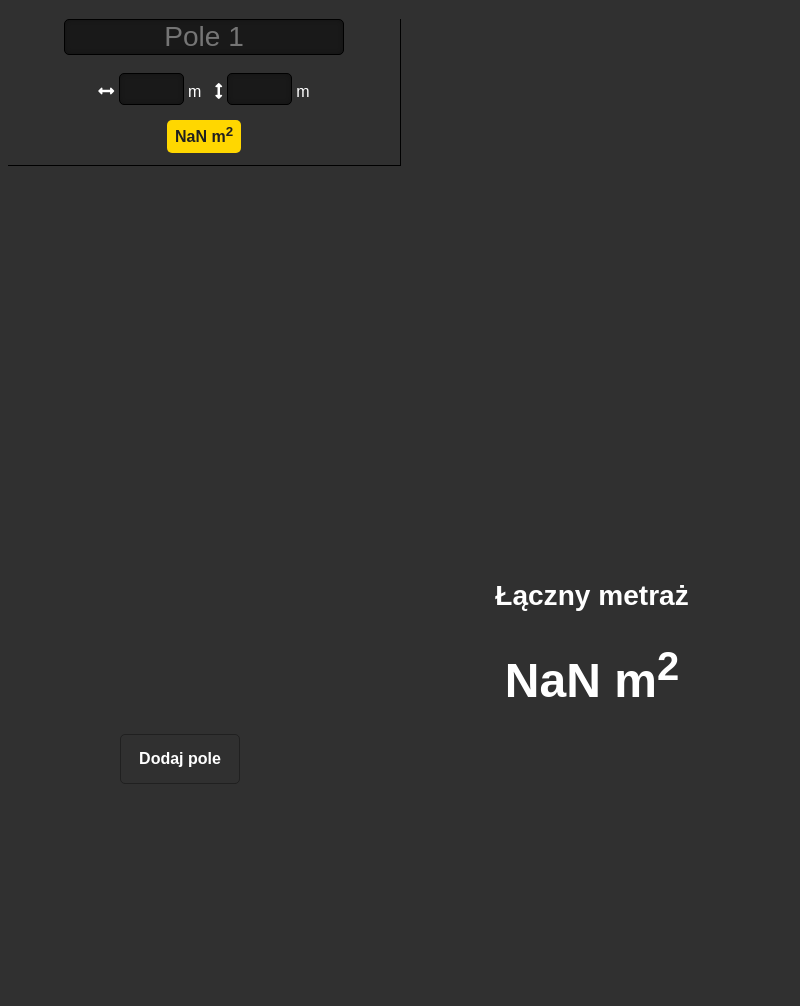
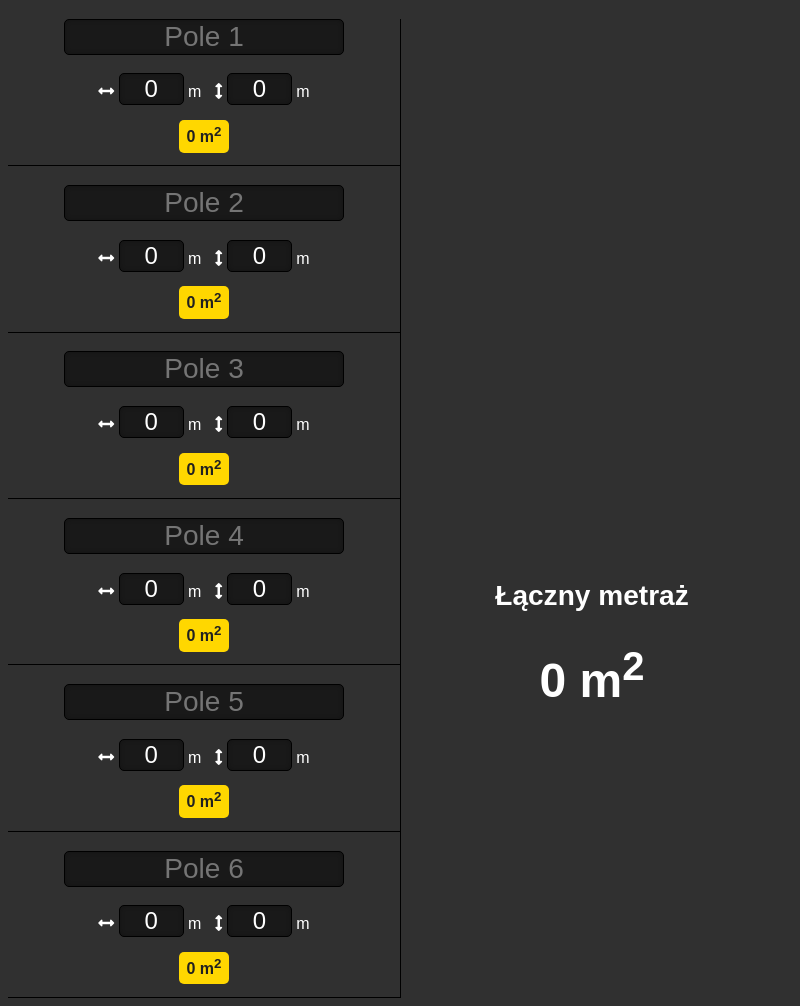
Before and after one commit to Kamyil/Pomieszczeniometr, an Electron app: page index.html in a window 800 px wide. Before the commit the page ends 800 px from the top, so only its background shows below. Drawn offline with Linux system fonts and the light colour scheme.

Commit message:
App Works. It's currently in beta version (0.8)

```diff
--- a/index.html
+++ b/index.html
@@ -4,7 +4,7 @@
     <meta charset="UTF-8">
     <meta name="viewport" content="width=device-width, initial-scale=1.0">
     <meta http-equiv="X-UA-Compatible" content="ie=edge">
-    <title>Pomieszczeniometr</title>
+    <title>Pomieszczeniometr [DEMO]</title>
 
 <link rel="stylesheet" href="css/style.css">
 <link rel="stylesheet" href="css/fontawesome-all.css">
@@ -21,37 +21,44 @@
      <div class="rooms" id="rooms" >
             <div class="room" id="r1">
                 <h3><input type="text" name="" id="" placeholder="Pole 1"></h3>
-                <label for=""><i class="fas fa-arrows-alt-h"></i></label> <input type="number" ng-model="height1"> m &nbsp;
-                <label for=""><i class="fas fa-arrows-alt-v"></i></label> <input type="number" ng-model="width1"> m <br><br>
-                <label for="" class="totalSingle">{{ height1*width1 }} m<sup>2</sup></label>
+                <label for=""><i class="fas fa-arrows-alt-h"></i></label> <input type="number" ng-model="height1" ng-init="height1='0'" value="0" > m &nbsp;
+                <label for=""><i class="fas fa-arrows-alt-v"></i></label> <input type="number" ng-model="width1" ng-init="width1='0'" value="0"> m <br><br>
+                <label for="" class="totalSingle">{{ (+height1*width1) }} m<sup>2</sup></label>
             </div>
 
-           <!-- <div class="room" id="r2">
-              <h3><input type="text" name="" id="" placeholder="Pokój 2"></h3>
-               <label for="">Długość:</label>&nbsp;&nbsp;&nbsp; <input type="number" name="height" id="dlugosc" ng-model="height2"> m <br><br>
-                <label for="">Szerokość:</label> <input type="number" name="width" id="szerokosc" ng-model="width2"> m<br><br>
-                Łącznie:<label for="" class="totalSingle"> {{ height2*width2 }} m<sup>2</sup></label>
+           <div class="room" id="r2">
+            <h3><input type="text" name="" id="" placeholder="Pole 2"></h3>
+            <label for=""><i class="fas fa-arrows-alt-h"></i></label> <input type="number" ng-model="height2" ng-init="height2='0'" value="0" > m &nbsp;
+            <label for=""><i class="fas fa-arrows-alt-v"></i></label> <input type="number" ng-model="width2" ng-init="width2='0'" value="0"> m <br><br>
+            <label for="" class="totalSingle">{{ height2*width2 }} m<sup>2</sup></label>
            </div>
            <div class="room" id="r3">
-              <h3><input type="text" name="" id="" placeholder="Pokój 3"></h3>
-              <label for=""> Długość:</label>  &nbsp;&nbsp;&nbsp; <input type="number" name="height" id="dlugosc" ng-model="height3"> m <br><br>
-                <label for="">Szerokość:</label> <input type="number" name="width" id="szerokosc" ng-model="width3"> m<br><br>
-               Łącznie:<label for="" class="totalSingle"> {{ height3*width3 }} m <sup>2</sup></label>
+            <h3><input type="text" name="" id="" placeholder="Pole 3"></h3>
+            <label for=""><i class="fas fa-arrows-alt-h"></i></label> <input type="number" ng-model="height3" ng-init="height3='0'" value="0"> m &nbsp;
+            <label for=""><i class="fas fa-arrows-alt-v"></i></label> <input type="number" ng-model="width3" ng-init="width3='0'" value="0"> m <br><br>
+            <label for="" class="totalSingle">{{ height3*width3 }} m<sup>2</sup></label>
            </div>
            <div class="room" id="r4">
-                <h3><input type="text" name="" id="" placeholder="Pokój 4"></h3>
-                 <label for="">Długość:</label>&nbsp;&nbsp;&nbsp; <input type="number" name="height" id="dlugosc" ng-model="height4"> m <br><br>
-                  <label for="">Szerokość:</label> <input type="number" name="width" id="szerokosc" ng-model="width4"> m<br><br>
-                 Łącznie: <label for="" class="totalSingle">{{ height4*width4 }} m<sup>2</sup></label>
+            <h3><input type="text" name="" id="" placeholder="Pole 4"></h3>
+            <label for=""><i class="fas fa-arrows-alt-h"></i></label> <input type="number" ng-model="height4" ng-init="height4='0'" value="0"> m &nbsp;
+            <label for=""><i class="fas fa-arrows-alt-v"></i></label> <input type="number" ng-model="width4" ng-init="width4='0'" value="0"> m <br><br>
+            <label for="" class="totalSingle">{{ height4*width4 }} m<sup>2</sup></label>
              </div>
              <div class="room" id="r5">
-                <h3><input type="text" name="" id="" placeholder="Pokój 5"></h3>
-                <label for=""> Długość:</label>  &nbsp;&nbsp;&nbsp; <input type="number" name="height" id="dlugosc" ng-model="height5"> m <br><br>
-                  <label for="">Szerokość:</label> <input type="number" name="width" id="szerokosc" ng-model="width5"> m<br><br>
-                Łącznie:<label for="" class="totalSingle"> {{ height5*width5 }} m <sup>2</sup></label>
-             </div> -->
+                <h3><input type="text" name="" id="" placeholder="Pole 5"></h3>
+                <label for=""><i class="fas fa-arrows-alt-h"></i></label> <input type="number" ng-model="height5" ng-init="height5='0'" value="0"> m &nbsp;
+                <label for=""><i class="fas fa-arrows-alt-v"></i></label> <input type="number" ng-model="width5" ng-init="width5='0'" value="0"> m <br><br>
+                <label for="" class="totalSingle">{{ height5*width5 }} m<sup>2</sup></label>
+             </div>
+             <div class="room" id="r6">
+                    <h3><input type="text" name="" id="" placeholder="Pole 6"></h3>
+                <label for=""><i class="fas fa-arrows-alt-h"></i></label> <input type="number" ng-model="height6" ng-init="height6='0'" value="0"> m &nbsp;
+                <label for=""><i class="fas fa-arrows-alt-v"></i></label> <input type="number" ng-model="width6" ng-init="width6='0'" value="0"> m <br><br>
+                <label for="" class="totalSingle">{{ height6*width6 }} m<sup>2</sup></label>
+             </div>
+
            <!-- <button class="add">+</button> -->
-           <button type="button" ng-click="$ctrl.addElement()">Dodaj pole</button>
+           <!-- <button type="button" ng-click="$ctrl.addElement()">Dodaj pole</button> -->
 
      </div>
 
@@ -66,7 +73,7 @@
 
          <div class="totalNumber">
             <h3>Łączny metraż</h3>
-           <h1>{{   height1*width1      }} m<sup>2</sup></h1>
+           <h1>{{ (height1*width1)+ (height2*width2) + (height3*width3) +(height4*width4) +(height5*width5)+(height6*width6) }} m<sup>2</sup></h1>
         </div>
 
        </div>
--- a/js/addroom.js
+++ b/js/addroom.js
@@ -5,8 +5,11 @@ MyCtrl.prototype = {
   addElement:function(){
     let newRoom = angular.element('<div class="room"> <h3><input type="text" name="" id="" placeholder="Pole 1"></h3><label for=""><i class="fas fa-arrows-alt-h"></i></label> <input type="number" ng-model="height1"> m <label for=""><i class="fas fa-arrows-alt-v"></i></label> <input type="number" ng-model="width1"> m <br><br><label for="" class="totalSingle">{{ height1*width1 }} m<sup>2</sup></label></div>');
     let rooms = document.getElementById('rooms');
-    angular.element(rooms).append(newRoom);
+    angular.element(rooms).append($compile(newRoom)($scope));
   }
 };
 
+
+
+
 app.controller('myCtrl', MyCtrl);
```
Also changed, not shown: js/example.js (deleted, +0 -16 lines), package.json (+6 -2 lines), assets/icons/win/icon.ico (added).
